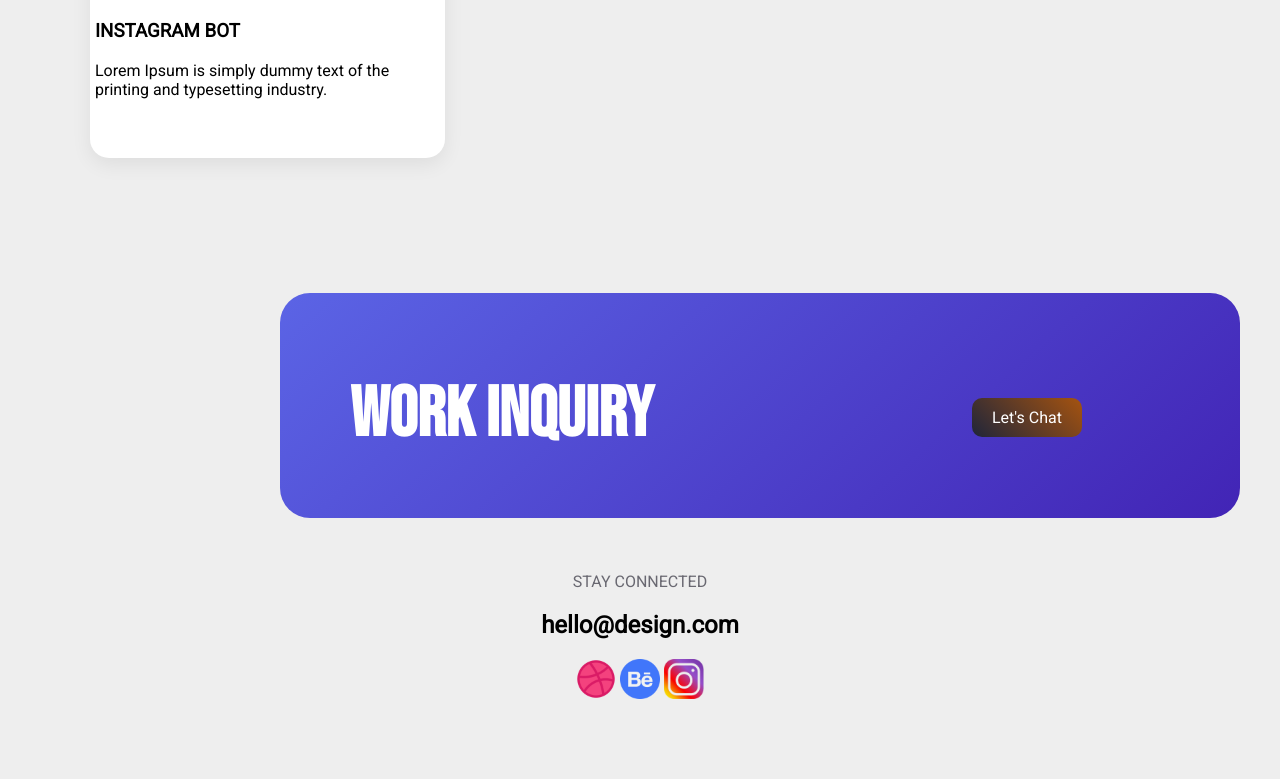
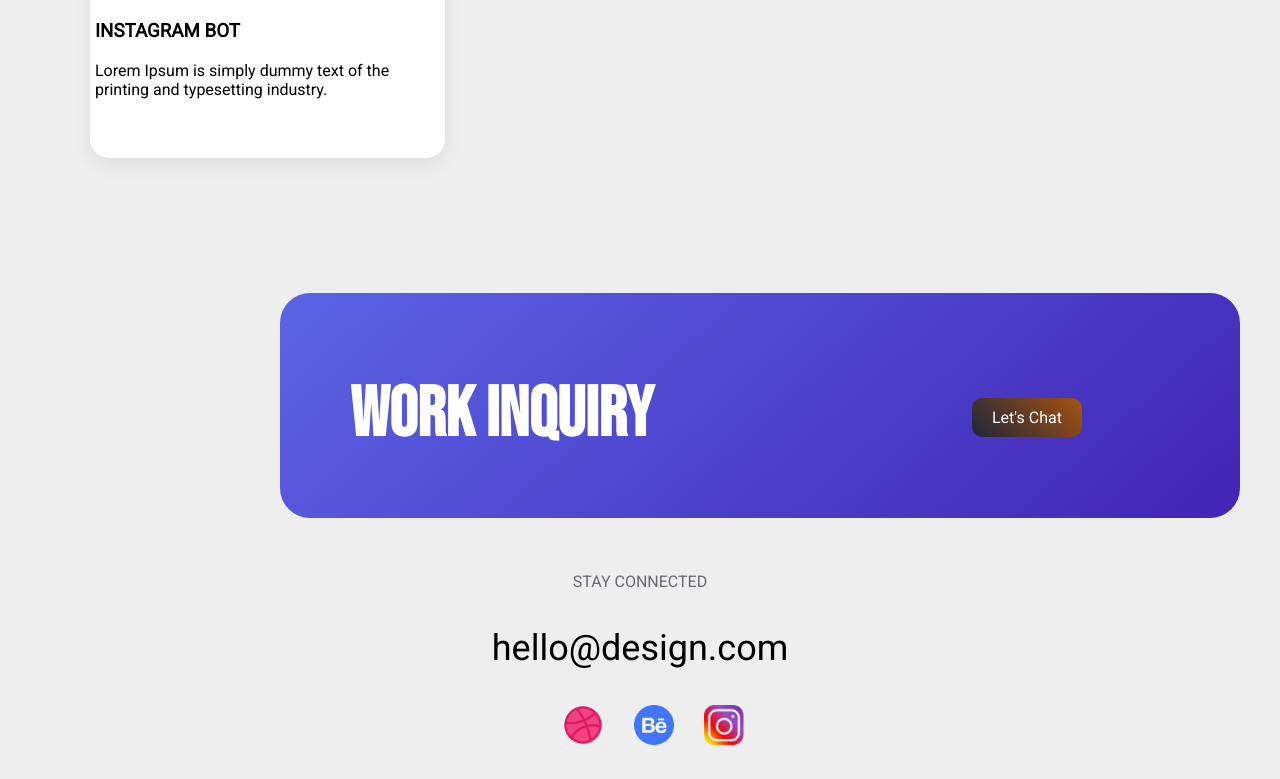
Before and after one commit to Rahisaifur/Rahi-personal-website, a plain HTML site: page index.html in a window 1280 px wide. Shown: the part 2018-2797 px from the top of the page. Drawn offline with Linux system fonts and the light colour scheme.

Commit message:
almost done

```diff
--- a/css/style.css
+++ b/css/style.css
@@ -128,6 +128,7 @@ body{
    margin-top: 50px;
    margin-bottom: 81px;
 
+
 }
 #footer-color{
     color: #696871;
@@ -136,4 +137,5 @@ body{
 #footer-area img{
     width: 40px;
     height: 40px;
+    padding-left: 27px;
 }
--- a/index.html
+++ b/index.html
@@ -26,7 +26,7 @@
             </h1>
             </div>
             <div class="intro-text">
-            <p>A full stack allaround designer that placerat in massa consectetur</p>
+            <p>Lorem Ipsum is simply dummy text of the printing and typesetting industry. Lorem Ipsum has been the industry's standard dummy text ever since the 1500s, when an unknown printer took a galley of type and scrambled it to make a type specimen book.</p>
             <a class="link-button" target="#_blank"href="https://www.facebook.com/saifurrahman.rahi/">Find me on Facebook</a>
             </div>
             </div>
@@ -68,7 +68,7 @@
             <img class="project-photo" src="images/isntabot.png" alt="">
             <a href="#"><h3>INSTAGRAM BOT</h3></a>
             <p>Lorem Ipsum is simply dummy text of the
-                printing and typesetting industry.
+            printing and typesetting industry.
                 </p>
 
         </div>
@@ -83,11 +83,11 @@
     </section>
     <section >
         <div id="footer-area">
+
            <p id=footer-color>STAY CONNECTED</p>
-           <h1>hello@design.com</h1>
+           <p style="font-size: 36px;">hello@design.com</p>
            <img src="images/icons/image 6.png" alt="">
-
-           <img src="images/icons/Group 33059.png" alt="">
+            <img src="images/icons/Group 33059.png" alt="">
            <img src="images/icons/image 7.png" alt="">
 
 
```
